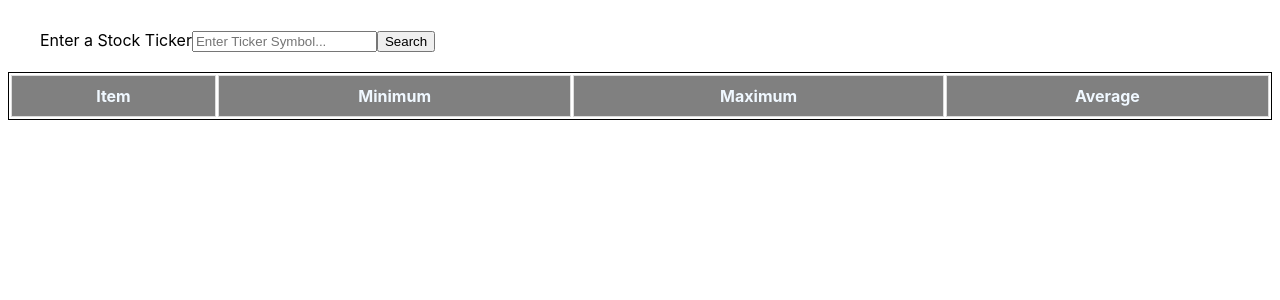
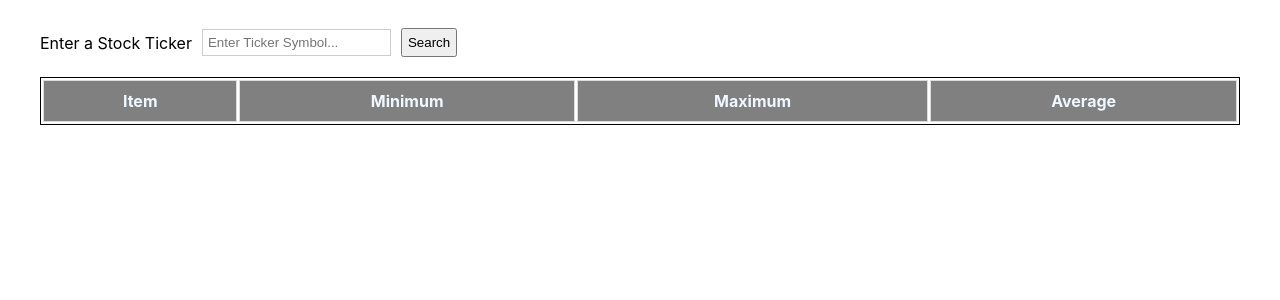
Before and after one commit to costafacchini/stock_ticker_client, a React (Vite) app: page / in a window 1280 px wide. Shown: the top 300 px of the page. Built offline with nearby package versions, Linux system fonts and the light colour scheme.

Commit message:
Change CSS to improve tags

```diff
--- a/src/screens/App/index.css
+++ b/src/screens/App/index.css
@@ -24,3 +24,20 @@
 tr:nth-child(even) {
   background-color: #dddddd;
 }
+
+.search-container {
+  display: flex;
+  align-items: center;
+  margin-bottom: 20px;
+}
+
+.search-input {
+  margin-left: 10px;
+  margin-right: 10px;
+  padding: 5px;
+  border: 1px solid #ccc;
+}
+
+.search-btn {
+  padding: 5px;
+}
--- a/src/screens/App/index.jsx
+++ b/src/screens/App/index.jsx
@@ -23,18 +23,17 @@ function App() {
   }
 
   return (
-    <>
     <div className="app-container">
-        <div>
+      <div className="search-container">
         <label>Enter a Stock Ticker</label>
         <input
+          className="search-input"
           type="text"
           value={searchStockTicker}
           onChange={handleInputChange}
           placeholder="Enter Ticker Symbol..."
           />
-          <button onClick={handleSearch}>Search</button>
-        </div>
+        <button className="search-btn" onClick={handleSearch}>Search</button>
       </div>
       <div className="report-container">
         <table>
@@ -58,7 +57,7 @@ function App() {
           </tbody>
         </table>
       </div>
-    </>
+    </div>
   )
 }
 
```
Lines whose indentation alone changed are shown as unchanged.
